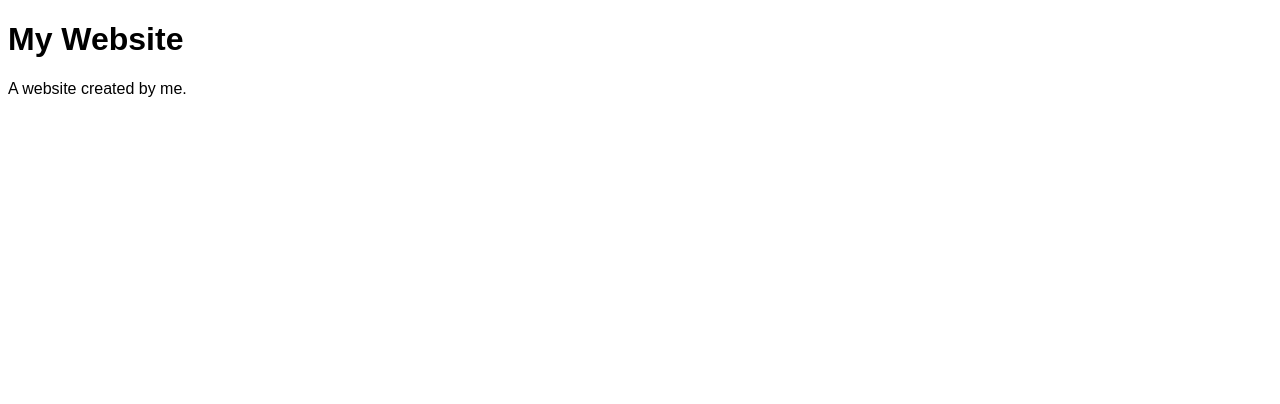
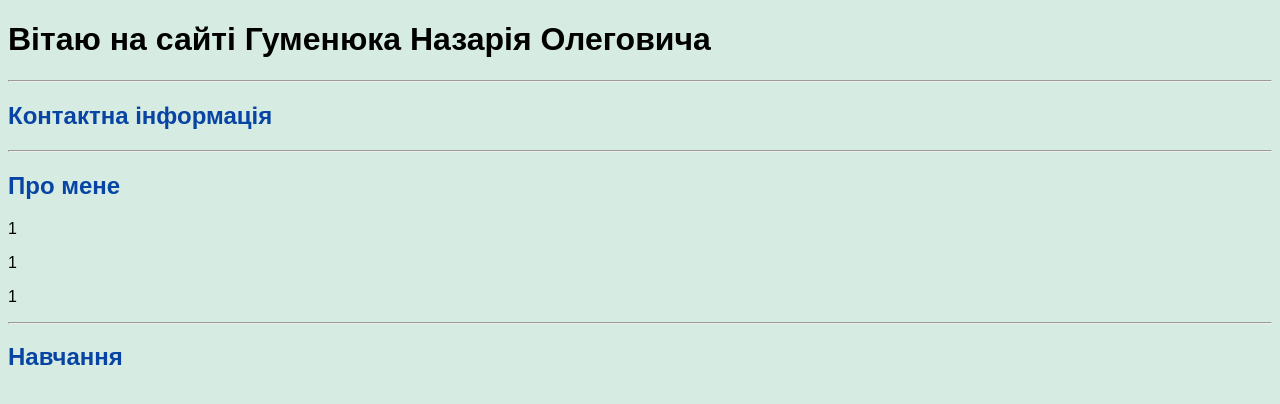
Before and after one commit to Nslklk/Nslklk.github.io, a plain HTML site: page index.html in a window 1280 px wide. Drawn offline with Linux system fonts and the light colour scheme.

Commit message:
basic page stracure

```diff
--- a/index.html
+++ b/index.html
@@ -1,19 +1,33 @@
 <!DOCTYPE html>
 <html lang="en">
+
 <head>
-<title>Page Title</title>
+    <title>ПР №1. Гуменюк Назарій Олегович</title>
     <meta charset="UTF-8">
     <meta name="viewport" content="width=device-width, initial-scale=1">
     <style>
         body {
             font-family: Arial, Helvetica, sans-serif;
+            background-color: #D6ECE2;
+            font-family: Arial, Helvetica, sans-serif;
         }
     </style>
 </head>
+
 <body>
 
-<h1>My Website</h1>
-<p>A website created by me.</p>
+    <h1>Вітаю на сайті Гуменюка Назарія Олеговича</h1>
+    <hr/>
+    <h2 style="color:#0844a4">Контактна інформація</h2>
+    <hr/>
+    <h2 style="color:#0844a4">Про мене</h2>
+    <p>1</p>
+    <p>1</p>
+    <p>1</p>
+    <hr/>
+    <h2 style="color:#0844a4">Навчання</h2>
+
 
 </body>
+
 </html>
```
Lines whose indentation alone changed are shown as unchanged.
